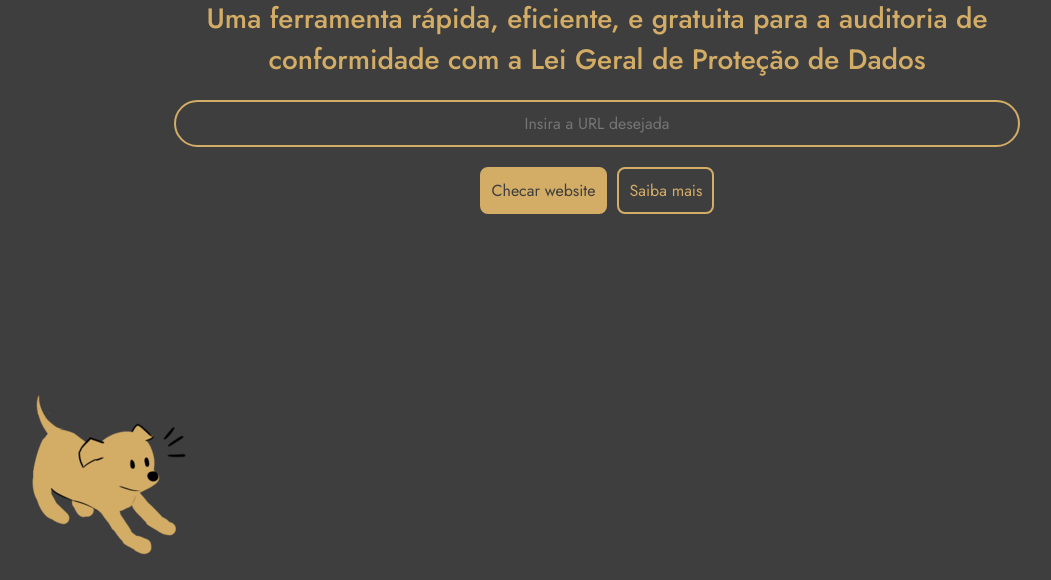
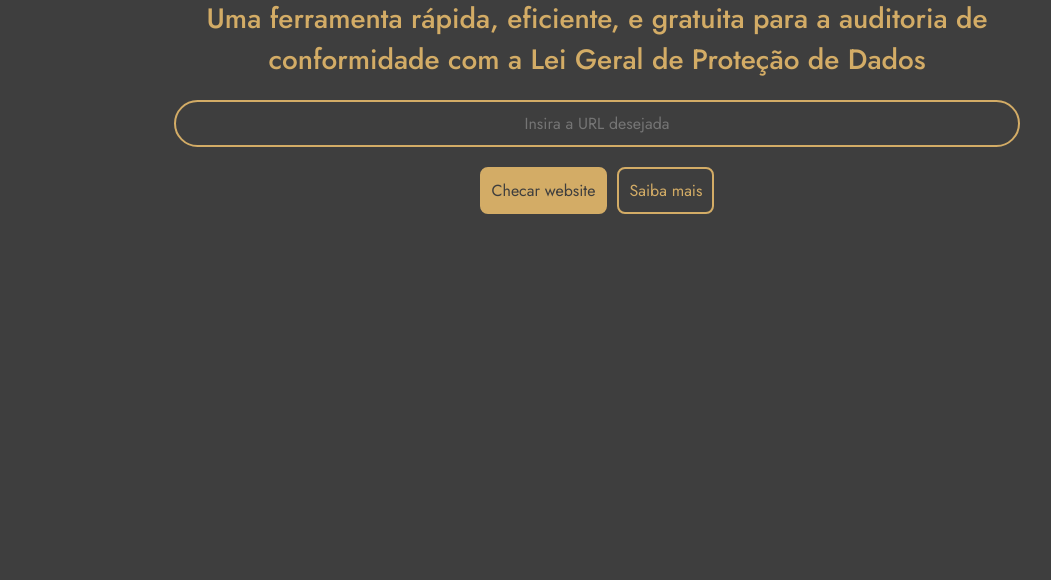
Before and after one commit to mchd-nat/rust-undergrad-thesis, a plain HTML site: page index.html in a window 1280 px wide. Shown: the part 220-800 px from the top of the page, without its empty margins (43-1094 px from the left). Drawn offline with Linux system fonts and the light colour scheme; a web font is replaced by a local one.

Commit message:
removing image

```diff
--- a/index.html
+++ b/index.html
@@ -134,12 +134,6 @@
         transform-origin: 50% 50%;
         animation: spin 1s linear infinite;
       }
-
-      #dog_caramelo {
-        position: absolute;
-        left: 0;
-        bottom: 0;
-      }
     </style>
 
     <div class="main">
@@ -185,11 +179,6 @@
           />
         </svg>
       </div>
-      <img
-        id="dog_caramelo"
-        src="assets/images/caramelo.ico"
-        alt="Um cachorrinho caramelo"
-      />
     </div>
 
     <script>
```
